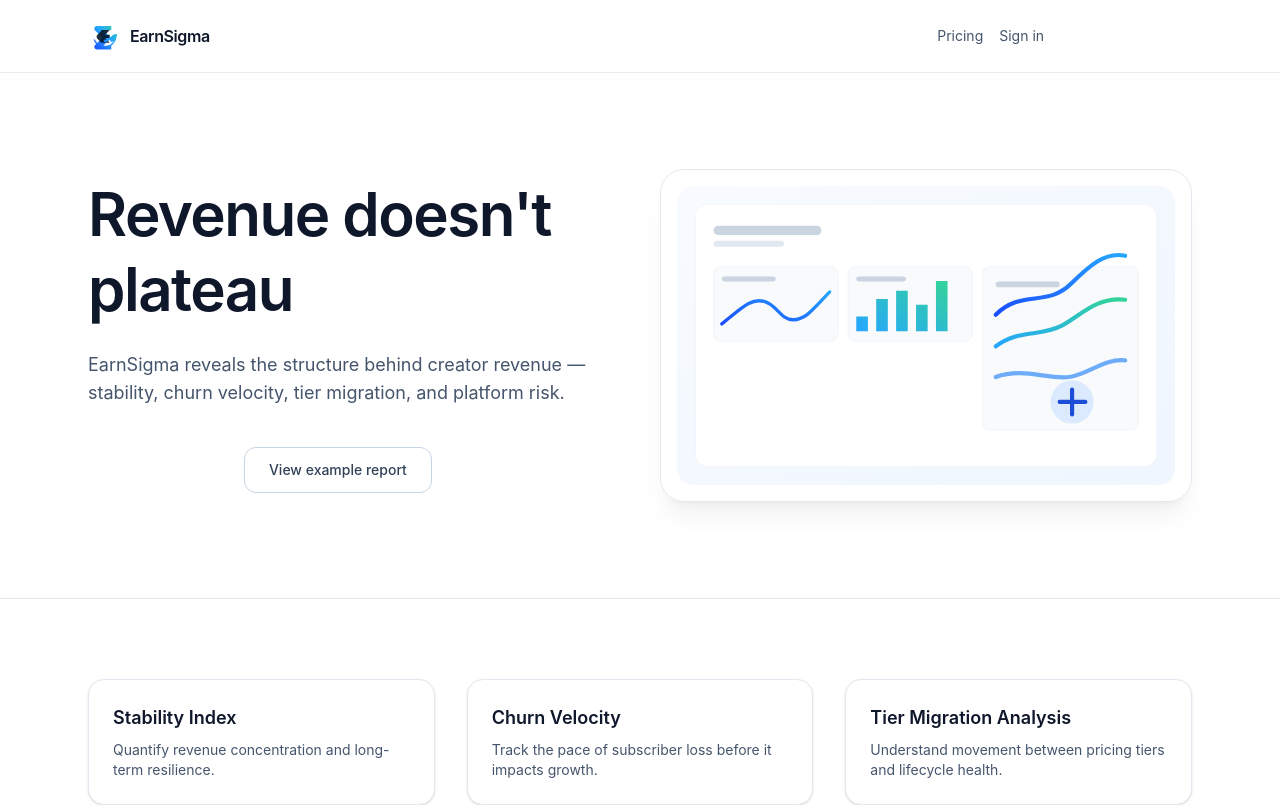
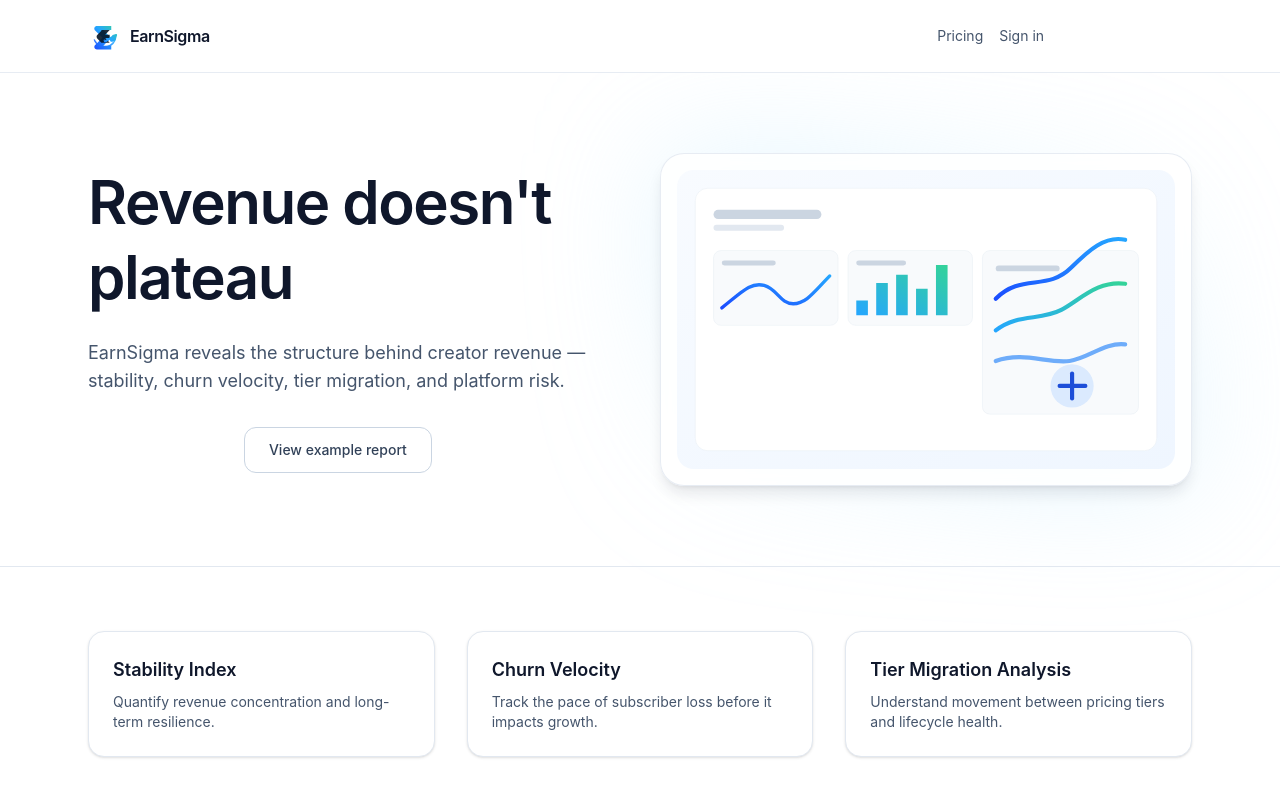
Before and after one commit to Rudolf4265/earnsignal-web, a Next.js app: page / in a window 1280 px wide. Shown: the top 805 px of the page. Built offline with nearby package versions, Linux system fonts and the light colour scheme; no server answers.

Commit message:
Restore auth contrast and scope light theme to marketing only

```diff
--- a/app/(auth)/_components/auth-shell.tsx
+++ b/app/(auth)/_components/auth-shell.tsx
@@ -3,8 +3,8 @@ import { BrandMark } from "@/components/brand/brand-mark";
 
 export default function AuthShell({ children }: { children: ReactNode }) {
   return (
-    <div className="relative flex min-h-screen items-center justify-center bg-navy-950 px-6">
-      <div className="absolute inset-0 bg-gradient-to-br from-brand-blue/10 to-brand-teal/10 opacity-30 blur-3xl" />
+    <div className="relative isolate flex min-h-screen items-center justify-center bg-navy-950 px-6">
+      <div className="pointer-events-none absolute inset-0 -z-10 bg-gradient-to-br from-brand-blue/10 to-brand-teal/10 opacity-30 blur-3xl" />
 
       <div className="relative w-full max-w-md">
         <div className="mb-8 text-center">
--- a/app/(marketing)/_components/marketing-shell.tsx
+++ b/app/(marketing)/_components/marketing-shell.tsx
@@ -5,7 +5,7 @@ import { appBaseUrl } from "@/src/lib/urls";
 
 export function MarketingShell({ children }: { children: React.ReactNode }) {
   return (
-    <div className="min-h-screen bg-background text-foreground">
+    <div className="marketing-theme min-h-screen bg-background text-foreground">
       <header className="sticky top-0 z-20 border-b border-slate-200/80 bg-white/90 backdrop-blur-md">
         <div className="mx-auto flex max-w-6xl items-center justify-between px-6 py-4">
           <Link href="/" className="inline-flex items-center" aria-label={BRAND_NAME}>
@@ -37,7 +37,7 @@ export function MarketingShell({ children }: { children: React.ReactNode }) {
         </div>
       </header>
 
-      <main>{children}</main>
+      <main className="relative z-10">{children}</main>
 
       <footer className="border-t border-slate-200 py-10 text-sm text-slate-500">
         <div className="mx-auto flex max-w-6xl justify-between px-6">
--- a/app/(marketing)/page.tsx
+++ b/app/(marketing)/page.tsx
@@ -39,7 +39,7 @@ export default function MarketingHomePage() {
 
   return (
     <MarketingShell>
-      <section className="py-20 lg:py-24">
+      <section className="py-16 lg:py-20">
         <div className="mx-auto max-w-6xl px-6">
           <div className="grid grid-cols-1 items-center gap-10 lg:grid-cols-2">
             <div>
@@ -54,7 +54,7 @@ export default function MarketingHomePage() {
                 tier migration, and platform risk.
               </p>
 
-              <div className="mt-10 flex items-center gap-4">
+              <div className="mt-8 flex items-center gap-4">
                 <a
                   href={`${appBaseUrl}/signup`}
                   className="inline-flex items-center justify-center rounded-xl bg-brand-blue px-6 py-3 text-sm font-medium text-white shadow-brandGlow transition hover:opacity-90"
@@ -72,8 +72,8 @@ export default function MarketingHomePage() {
             </div>
 
             <div className="relative">
-              <div className="pointer-events-none absolute inset-0 -z-10 bg-gradient-to-tr from-brand-blue/20 via-sky-200/30 to-brand-teal/20 blur-3xl" />
-              <div className="relative rounded-3xl border border-slate-200 bg-white/80 p-4 shadow-xl shadow-slate-900/5 backdrop-blur">
+              <div className="pointer-events-none absolute inset-0 -z-10 bg-gradient-to-tr from-brand-blue/20 via-sky-200/40 to-brand-teal/20 blur-3xl" />
+              <div className="relative rounded-3xl border border-slate-200/80 bg-white/85 p-4 shadow-lg shadow-slate-900/10 backdrop-blur">
                 <Image
                   src="/brand/earnsigma-hero.svg"
                   alt="EarnSigma analytics preview"
@@ -88,7 +88,7 @@ export default function MarketingHomePage() {
         </div>
       </section>
 
-      <section className="border-t border-slate-200 py-20">
+      <section className="border-t border-slate-200 py-16">
         <div className="mx-auto max-w-6xl px-6">
           <div className="grid grid-cols-1 md:grid-cols-3 gap-8">
             {features.map((feature) => (
--- a/app/globals.css
+++ b/app/globals.css
@@ -1,13 +1,23 @@
 @import "tailwindcss";
 
 :root {
+  --background: #09090b;
+  --foreground: #f4f4f5;
+}
+
+.marketing-theme {
   --background: #ffffff;
   --foreground: #0f172a;
+  color: #0f172a;
 }
 
 .dark {
   --background: #09090b;
   --foreground: #f4f4f5;
+}
+
+.marketing-theme .marketing-muted {
+  color: #475569;
 }
 
 @theme inline {
```
